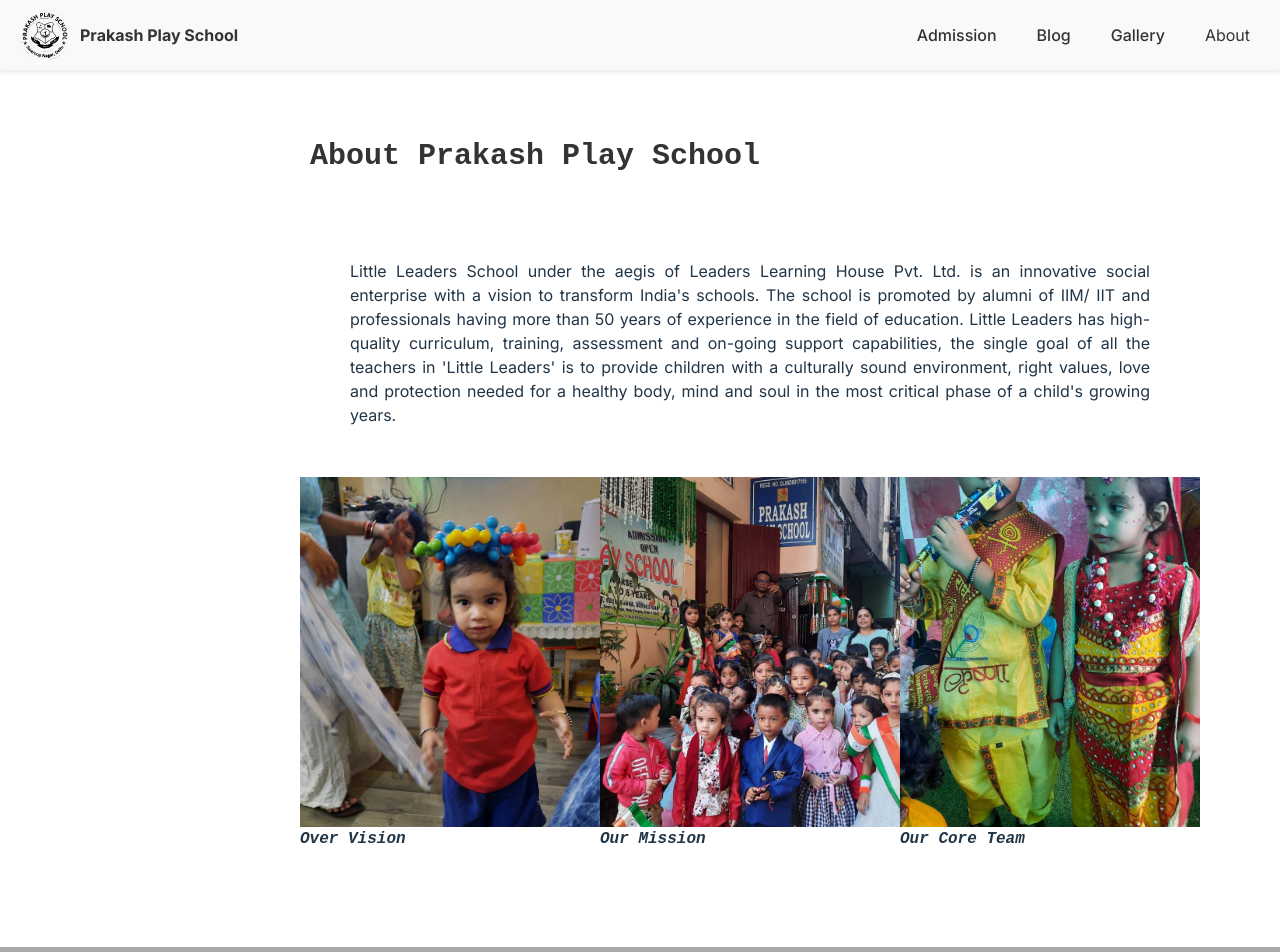
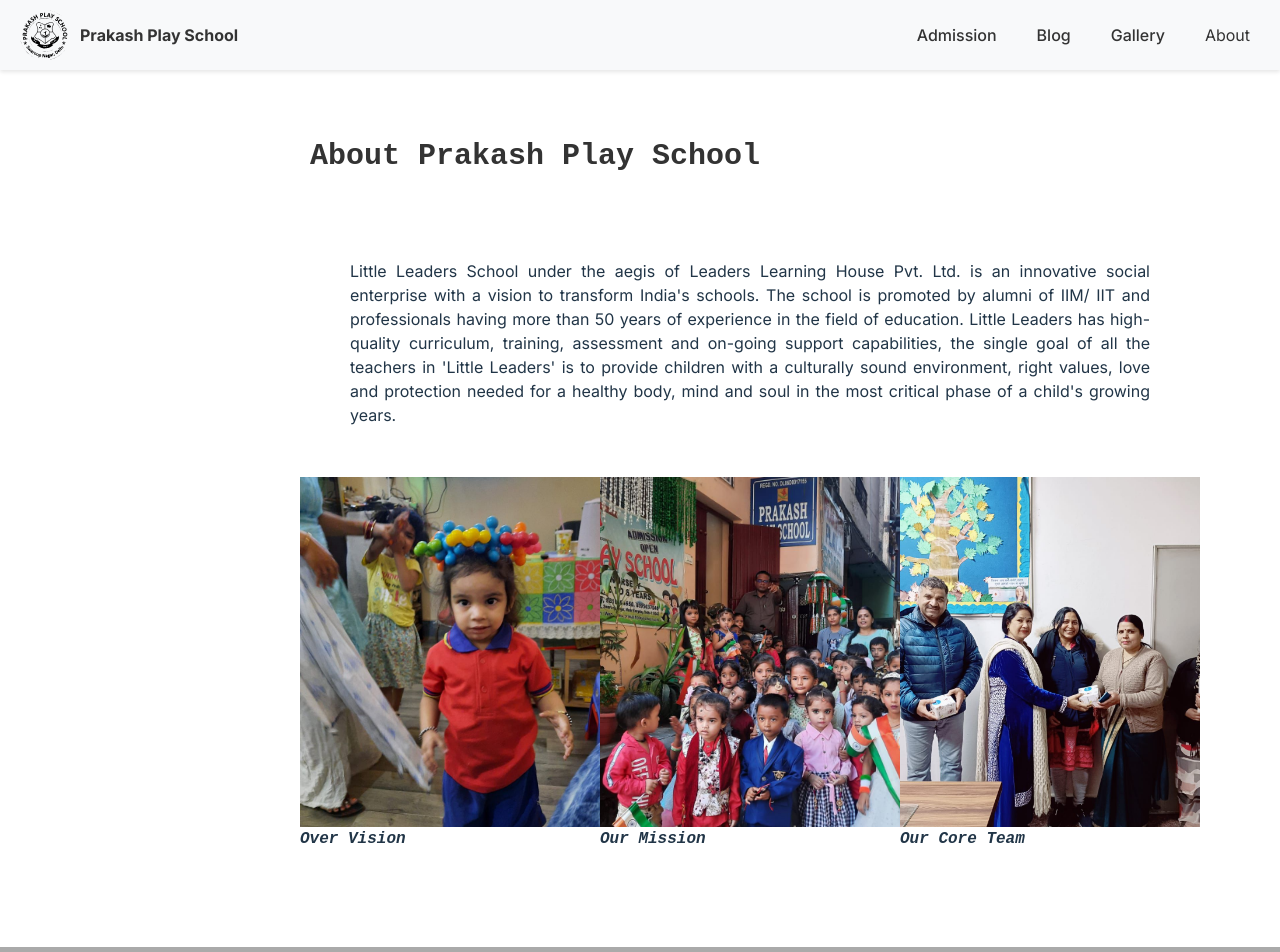
Before and after one commit to komalsuryanarayana/spectov_school, a React (Vite) app: page / in a window 1280 px wide. Shown: the top 952 px of the page. Built offline with nearby package versions, Linux system fonts and the light colour scheme.

Commit message:
Update AboutUs.jsx

```diff
--- a/src/component/AboutUs.jsx
+++ b/src/component/AboutUs.jsx
@@ -4,7 +4,7 @@
 const images = [
   { src: '/images/1.jpg', heading: 'Over Vision', content: 'Our vision is to create a lovable and nurturing environment for both parents and children by setting new benchmarks through a trans disciplinary, competency driven and reformative ecosystem and make them self-adaptive & resilient future ready global citizens' },
   { src: '/images/2.jpg', heading: 'Our Mission', content: 'Our mission is to create lifelong leaders. Leaders International School is dedicated towards imbibing moral, spiritual and ethical values in each child. We not only focus upon teaching a concept but create environment where children can hone their own skills and potential.' },
-  { src: '/images/3.jpg', heading: 'Our Core Team', content: 'She is a dynamic educationist and parenting proficient whose commitment to the cause of education is well known by all. As an expert on parenting, she has given parenting its due importance and popularity. Her work has been acknowledged by HRD ministry along with ASSOCHAM' },
+  { src: '/images/5.jpg', heading: 'Our Core Team', content: 'She is a dynamic educationist and parenting proficient whose commitment to the cause of education is well known by all. As an expert on parenting, she has given parenting its due importance and popularity. Her work has been acknowledged by HRD ministry along with ASSOCHAM' },
 ];
 
 const AboutUs = () => {
```
